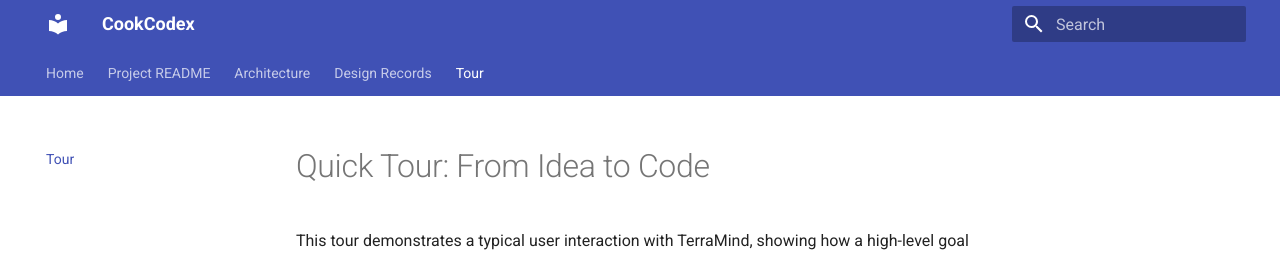
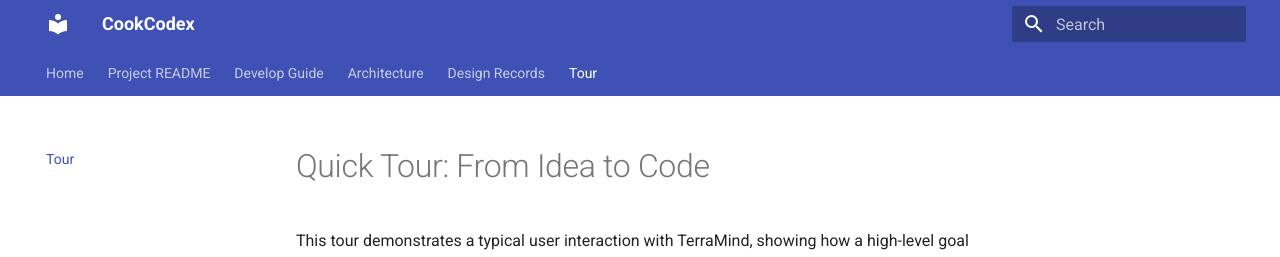
Before and after one commit to suredream/CookCodex, an MkDocs documentation site: the page built from docs/04_tour.md, in a window 1280 px wide. Shown: the top 257 px of the page. Built offline with MkDocs 1.6.1 and Material for MkDocs 9.7.7, drawn with Linux system fonts in a browser that asks for light colours.

Commit message:
dev guide

```diff
--- a/mkdocs.yml
+++ b/mkdocs.yml
@@ -12,6 +12,7 @@ theme:
 nav:
   - 'Home': 'index.md'
   - 'Project README': 'readme.md'
+  - 'Develop Guide': '01_develop_guide.md'
   - 'Architecture': '02_architecture.md'
   - 'Design Records': '03_design_records.md'
   - 'Tour': '04_tour.md'
```
